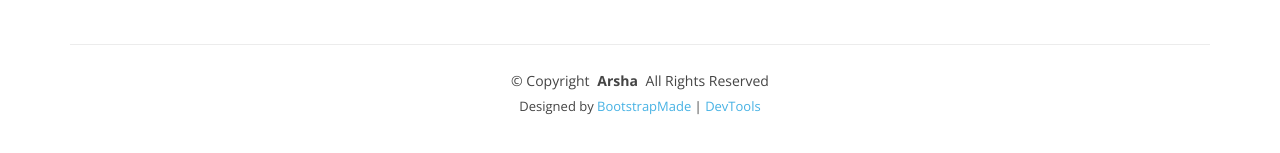
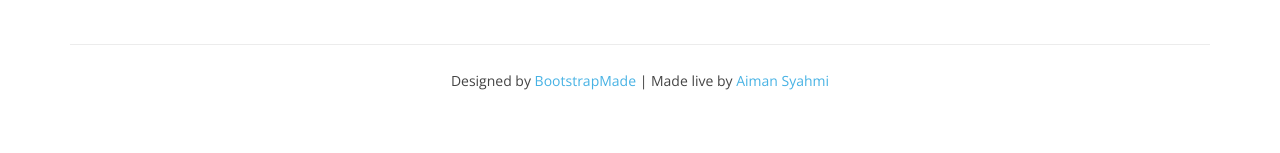
Before and after one commit to jupemjohor-prestij/BengkelJupemJohor2026, a plain HTML site: page index.html in a window 1280 px wide. Shown: the part 4952-5105 px from the top of the page. Drawn offline with nearby package versions, Linux system fonts and the light colour scheme.

Commit message:
Update index.html

```diff
--- a/index.html
+++ b/index.html
@@ -476,13 +476,9 @@
 
 
     <div class="container copyright text-center mt-4">
-      <p>© <span>Copyright</span> <strong class="px-1 sitename">Arsha</strong> <span>All Rights Reserved</span></p>
-      <div class="credits">
-        <!-- All the links in the footer should remain intact. -->
-        <!-- You can delete the links only if you've purchased the pro version. -->
-        <!-- Licensing information: https://bootstrapmade.com/license/ -->
-        <!-- Purchase the pro version with working PHP/AJAX contact form: [buy-url] -->
-        Designed by <a href="https://bootstrapmade.com/">BootstrapMade</a> | <a href="https://bootstrapmade.com/tools/">DevTools</a>
+
+        Designed by <a href="https://bootstrapmade.com/">BootstrapMade</a>
+        | Made live by <a href="https://www.linkedin.com/in/aimansyahmi/">Aiman Syahmi</a>
       </div>
     </div>
 
```
